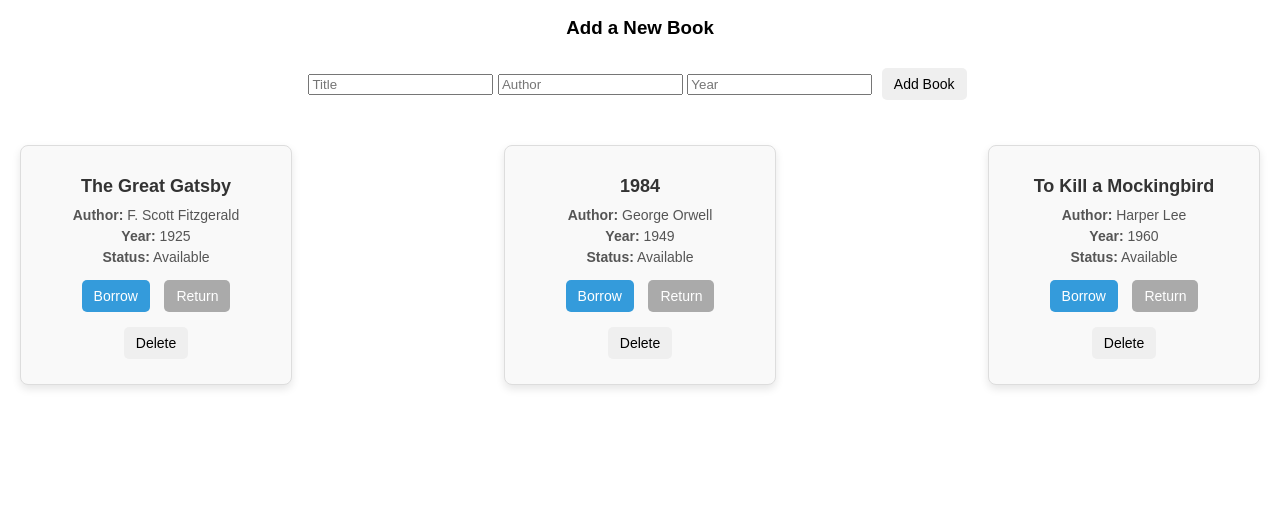
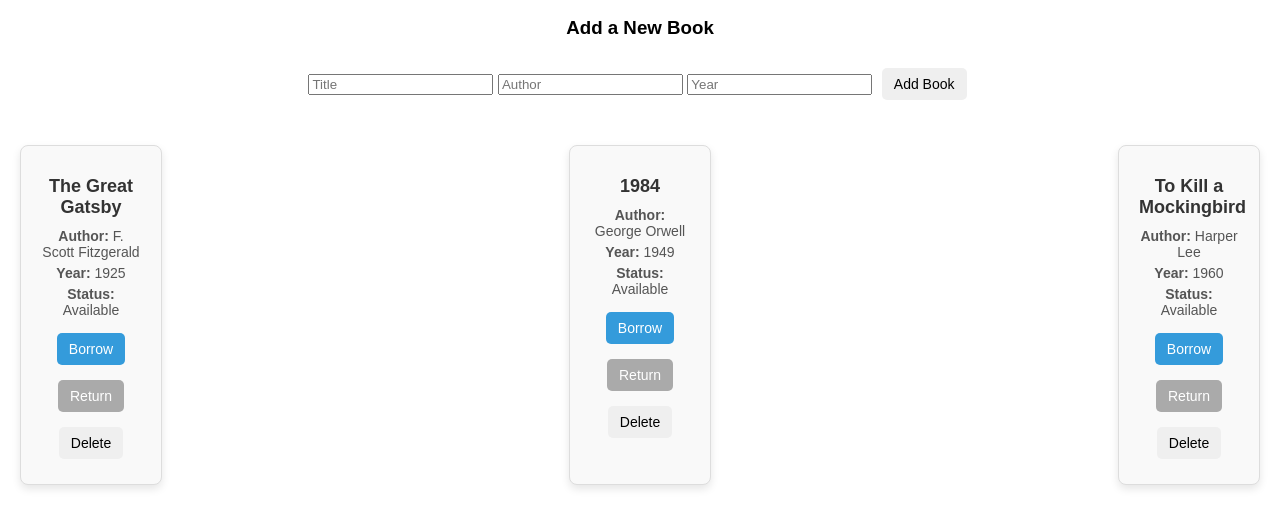
Before and after one commit to citizenofgotham/library-system, a plain HTML site: page index.html in a window 1280 px wide. Shown: the part 51-578 px from the top of the page. Drawn offline with Linux system fonts and the light colour scheme.

Commit message:
Update style.css

```diff
--- a/style.css
+++ b/style.css
@@ -14,7 +14,7 @@ h1 {
     display: flex;
     flex-wrap: wrap;
     justify-content: space-between; /* Adjust spacing between cards */
-    gap: 20px;
+    gap: 10px;
     margin-top: 20px;
 }
 
@@ -29,7 +29,7 @@ h1 {
     border: 1px solid #ddd;
     border-radius: 8px;
     padding: 20px;
-    width: 230px; /* Slightly adjust the width */
+    width: 100px; /* Slightly adjust the width */
     background-color: #f9f9f9;
     box-shadow: 0 4px 8px rgba(0, 0, 0, 0.1);
     transition: transform 0.2s ease, box-shadow 0.2s ease;
```
